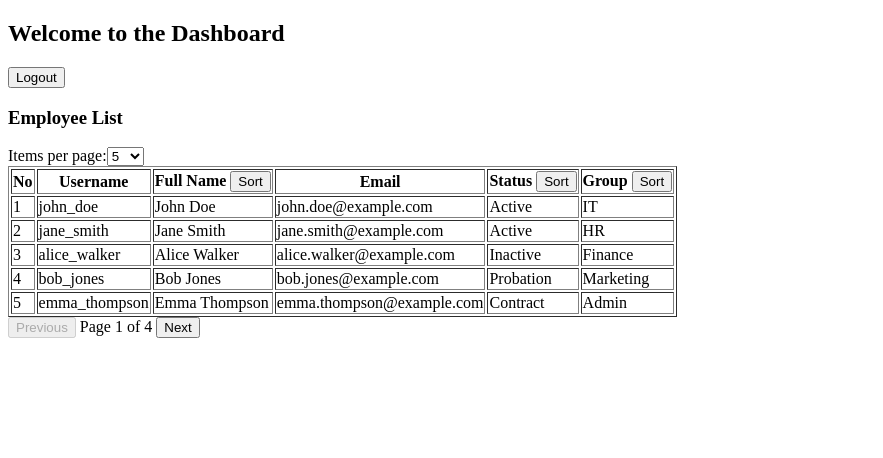
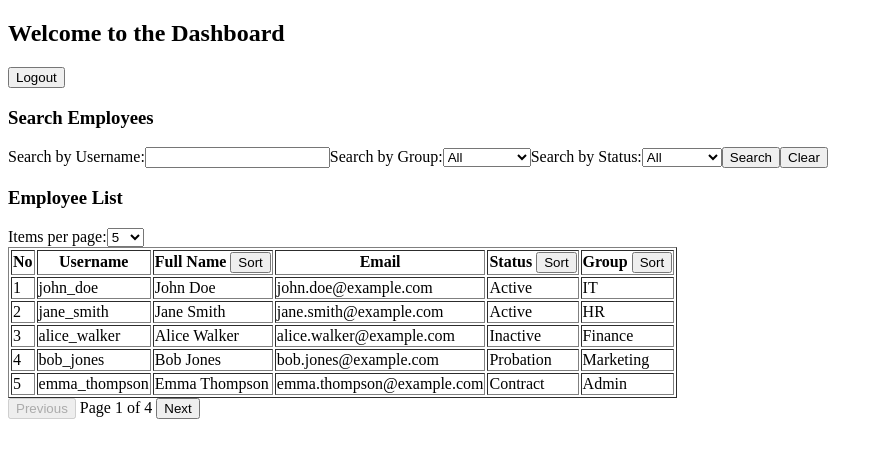
Before and after one commit to sakabayul/technical-assessment-fe-angular, an Angular app: page /dashboard in a window 1280 px wide. Shown: the top 458 px of the page, without its empty margins (0-883 px from the left). Built offline with nearby package versions, Linux system fonts and the light colour scheme; sample sign-in values are in the browser's storage.

Commit message:
[FEAT] Fitur searching (berisikan 3 parameter dan rule yang digunakan AND)

```diff
--- a/src/app/dashboard/dashboard.component.html
+++ b/src/app/dashboard/dashboard.component.html
@@ -1,6 +1,31 @@
 <div>
   <h2>Welcome to the Dashboard</h2>
   <button (click)="logout()">Logout</button>
+
+  <h3>Search Employees</h3>
+  <div>
+    <!-- Input pencarian -->
+    <label for="searchUsername">Search by Username:</label>
+    <input type="text" id="searchUsername" [(ngModel)]="searchUsername">
+
+    <label for="searchGroup">Search by Group:</label>
+    <select id="searchGroup" [(ngModel)]="searchGroup">
+      <option value="">All</option>
+      <option *ngFor="let group of getDistinctGroups()" [value]="group">{{ group }}</option>
+    </select>
+
+    <label for="searchStatus">Search by Status:</label>
+    <select id="searchStatus" [(ngModel)]="searchStatus">
+      <option value="">All</option>
+      <option *ngFor="let status of getDistinctStatuses()" [value]="status">{{ status }}</option>
+    </select>
+
+    <!-- Tombol pencarian -->
+    <button (click)="search()">Search</button>
+    <!-- Tombol untuk membersihkan input pencarian -->
+    <button (click)="clearFilter()">Clear</button>
+  </div>
+
 
   <h3>Employee List</h3>
 
--- a/src/app/dashboard/dashboard.component.ts
+++ b/src/app/dashboard/dashboard.component.ts
@@ -8,6 +8,7 @@ import { AuthService } from '../auth/auth.service';
   styleUrls: ['./dashboard.component.css']
 })
 export class DashboardComponent {
+  // Data karyawan
   employees: Employee[] = [
     {
       username: 'john_doe',
@@ -230,16 +231,28 @@ export class DashboardComponent {
       description: 'Quis nostrud exercitation ullamco'
     }
   ];
+  // Buat variabel baru untuk menyimpan salinan data karyawan untuk pencarian
+  filteredEmployees: Employee[] = [];
 
+  // Properti untuk paging
   currentPage: number = 1; // Halaman saat ini default
   pageSize: number = 5; // Jumlah item per halaman default
   totalPages: number = 0;
+
+  // Properti untuk sorting
   sortOrder: 'asc' | 'desc' = 'asc'; // State untuk urutan sorting
   sortColumn: string = ''; // Default sorting berdasarkan data pertama ke terakhir
+
+  // Properti untuk pencarian
+  searchUsername: string = ''; // Input search berdasarkan username
+  searchGroup: string = ''; // Input search berdasarkan group
+  searchStatus: string = ''; // Input search berdasarkan status
 
   constructor(private authService: AuthService) { }
 
   ngOnInit(): void {
+    // Salin data asli ke filteredEmployees saat komponen diinisialisasi
+    this.filteredEmployees = [...this.employees];
     this.updatePaging();
   }
 
@@ -247,13 +260,13 @@ export class DashboardComponent {
   getPagedEmployees(): Employee[] {
     this.sortEmployees(); // Terapkan sorting sebelum mem-paginasi
     const startIndex = (this.currentPage - 1) * this.pageSize;
-    const endIndex = Math.min(startIndex + this.pageSize, this.employees.length);
-    return this.employees.slice(startIndex, endIndex);
+    const endIndex = Math.min(startIndex + this.pageSize, this.filteredEmployees.length);
+    return this.filteredEmployees.slice(startIndex, endIndex);
   }
 
   // Fungsi untuk memperbarui total halaman
   updatePaging(): void {
-    this.totalPages = Math.ceil(this.employees.length / this.pageSize);
+    this.totalPages = Math.ceil(this.filteredEmployees.length / this.pageSize);
     if (this.currentPage > this.totalPages) {
       this.currentPage = this.totalPages;
     }
@@ -273,14 +286,16 @@ export class DashboardComponent {
     }
   }
 
+  // Metode untuk mengubah jumlah item per halaman
   onChangePageSize(value: string): void {
     this.pageSize = +value;
     this.currentPage = 1; // Kembali ke halaman pertama setiap kali mengubah jumlah item per halaman
     this.updatePaging();
   }
 
+  // Metode untuk sorting
   sortEmployees(): void {
-    this.employees.sort((a, b) => {
+    this.filteredEmployees.sort((a, b) => {
       let aValue = (a as any)[this.sortColumn];
       let bValue = (b as any)[this.sortColumn];
 
@@ -301,6 +316,7 @@ export class DashboardComponent {
     });
   }
 
+  // Metode untuk mengatur kolom sorting
   setSortColumn(column: string): void {
     if (this.sortColumn === column) {
       this.sortOrder = this.sortOrder === 'asc' ? 'desc' : 'asc';
@@ -309,6 +325,46 @@ export class DashboardComponent {
       this.sortOrder = 'asc';
     }
     this.currentPage = 1; // Reset to first page after sorting
+    this.updatePaging();
+  }
+
+  getDistinctGroups(): string[] {
+    return Array.from(new Set(this.employees.map(employee => employee.group)));
+  }
+
+  getDistinctStatuses(): string[] {
+    return Array.from(new Set(this.employees.map(employee => employee.status)));
+  }
+
+  search(): void {
+    const searchUsername = this.searchUsername.toLowerCase().trim();
+    const searchGroup = this.searchGroup.toLowerCase().trim();
+    const searchStatus = this.searchStatus.toLowerCase().trim();
+
+    // Filter data pada filteredEmployees berdasarkan kriteria pencarian
+    this.filteredEmployees = this.employees.filter(employee => {
+      const matchUsername = employee.username.toLowerCase().includes(searchUsername);
+      const matchGroup = searchGroup === '' || employee.group.toLowerCase() === searchGroup;
+      const matchStatus = searchStatus === '' || employee.status.toLowerCase() === searchStatus;
+      return matchUsername && matchGroup && matchStatus;
+    });
+    console.log(this.filteredEmployees)
+    // Perbarui halaman saat ini dan total halaman
+    this.currentPage = 1;
+    this.updatePaging();
+  }
+
+  // Metode untuk menghapus filter dan menampilkan semua data
+  clearFilter(): void {
+    this.searchUsername = '';
+    this.searchGroup = '';
+    this.searchStatus = '';
+    // Kembalikan data asli ke filteredEmployees
+    this.filteredEmployees = [...this.employees];
+    // Perbarui halaman saat ini dan total halaman
+    this.currentPage = 1;
+    this.updatePaging();
+    this.sortColumn= '';
   }
 
   // Fungsi untuk logout
```
